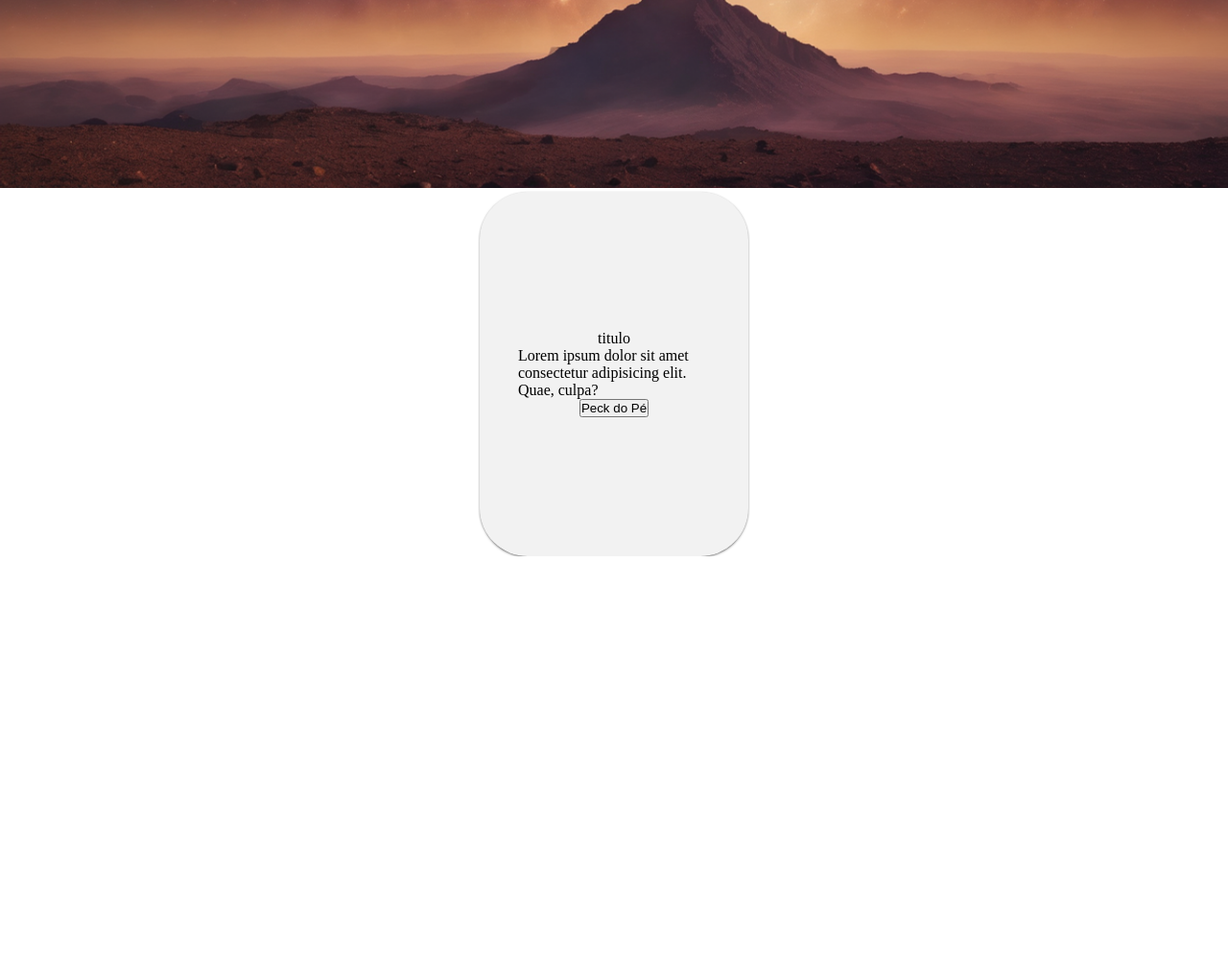
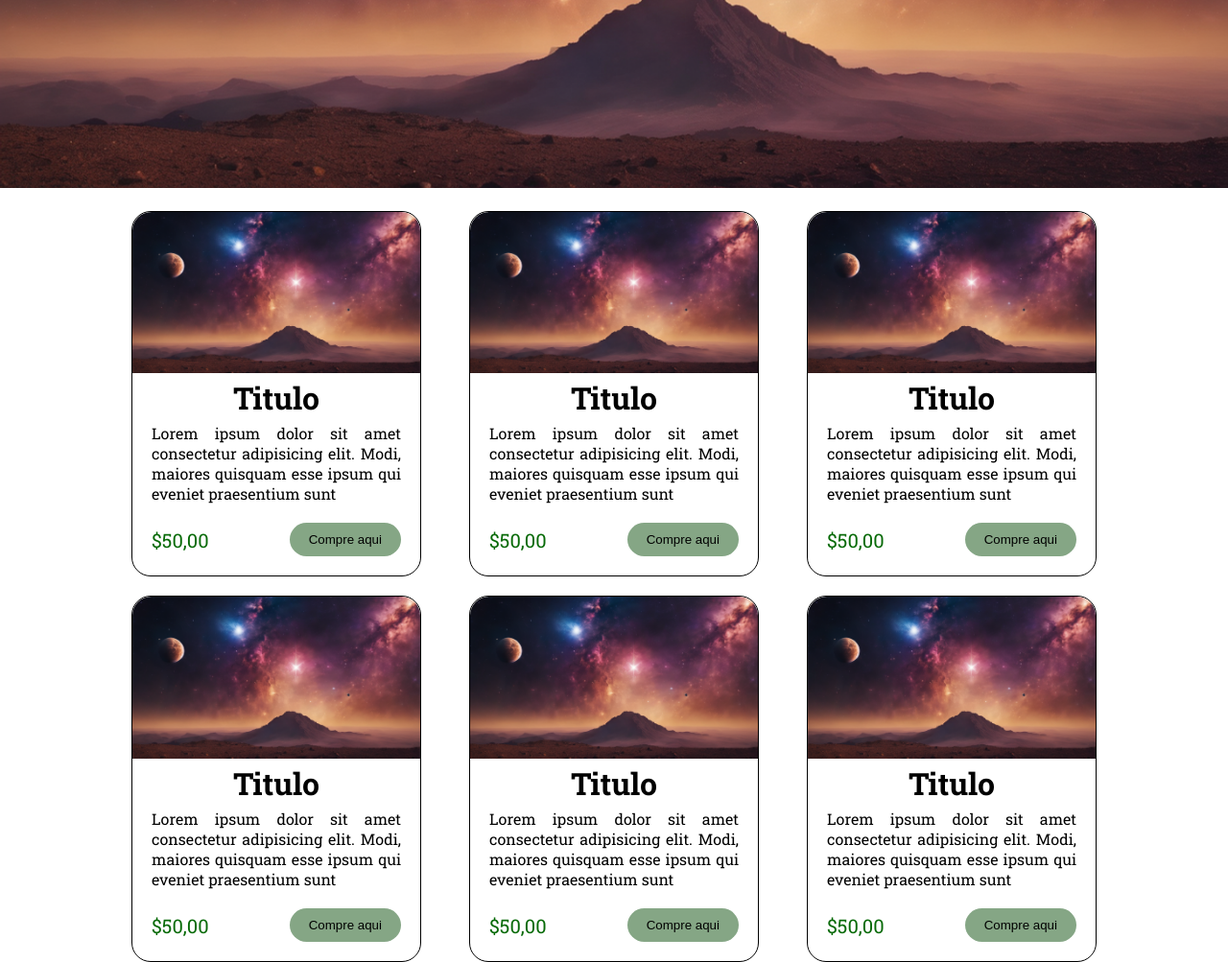
Before and after one commit to CrySamuel/ProjetoWeb, a PHP site: page / in a window 1280 px wide. Shown: the part 588-1591 px from the top of the page at 96% size. Before the commit the page ends 1168 px from the top, so only its background shows below. Run offline with PHP 8.4, Linux system fonts and the light colour scheme.

Commit message:
Criação Dos Cards Produtos Na Pag Principal

```diff
--- a/FrontEnd/index.html
+++ b/FrontEnd/index.html
@@ -1,23 +1,33 @@
 <!DOCTYPE html>
 <html lang="en">
+
 <head>
   <meta charset="UTF-8">
   <meta name="viewport" content="width=device-width, initial-scale=1.0">
   <title>Incio</title>
   <link rel="preconnect" hrecadastro.htmlf="https://fonts.googleapis.com">
   <link rel="preconnect" href="https://fonts.gstatic.com" crossorigin>
-  <link href="https://fonts.googleapis.com/css2?family=Montserrat:ital,wght@1,200;1,300;1,500&display=swap" rel="stylesheet">
+  <link href="https://fonts.googleapis.com/css2?family=Montserrat:ital,wght@1,200;1,300;1,500&display=swap"
+    rel="stylesheet">
   <link rel="preconnect" href="https://fonts.gstatic.com" crossorigin>
-  <link href="https://fonts.googleapis.com/css2?family=MedievalSharp&family=Montserrat:ital,wght@1,200;1,300;1,500&display=swap" rel="stylesheet">
+  <link
+    href="https://fonts.googleapis.com/css2?family=MedievalSharp&family=Montserrat:ital,wght@1,200;1,300;1,500&display=swap"
+    rel="stylesheet">
   <link rel="stylesheet" href="style/style.css">
-  <script src="JS/mobile-navbar.js" defer></script>
+  <link
+    href="https://fonts.googleapis.com/css2?family=Bebas+Neue&family=MedievalSharp&family=Merriweather:wght@300&family=Montserrat:ital,wght@1,200;1,300;1,500&display=swap"
+    rel="stylesheet">
+    <link rel="preconnect" href="https://fonts.googleapis.com%22%3E/
+  <link rel="preconnect" href="https://fonts.gstatic.com/" crossorigin>
+  <link href="https://fonts.googleapis.com/css2?family=Roboto+Slab:wght@400;500;600;700;800&display=swap" rel="stylesheet">
 </head>
+
 <body>
   <header>
     <nav>
       <div class="container">
         <a href="../FrontEnd/index.html" class="logo">Toca do Duende</a>
-          <input type="search" name="search-box" id="search-box" placeholder="Pesquisar...">
+        <input type="search" name="search-box" id="search-box" placeholder="Pesquisar...">
       </div>
       <div class="mobile-menu">
         <div class="line1"></div>
@@ -60,21 +70,105 @@
       <div class="auto-btn3"></div>
     </div>
 
-
   </section>
 
   <div class="cards">
     <div class="card">
-      <!-- <img src="../FrontEnd/Images/image.png" alt="produto1" class="produto1"> -->
-      <header class="titulo">
-        titulo
-      </header>
-      <div class="preace">
-        Lorem ipsum dolor sit amet consectetur adipisicing elit. Quae, culpa?
+      <div class="image-section">
+        <img src="../FrontEnd/Images/create an image 0.png" alt="" class="image-sec">
       </div>
-      <button class="btn">Peck do Pé</button>
+      <div class="text-section">
+        <h1>Titulo</h1>
+        <p>Lorem ipsum dolor sit amet consectetur adipisicing elit. Modi, maiores quisquam esse ipsum qui eveniet
+          praesentium sunt</p>
+
+        <div class="price" style="margin-top: 20px;">
+          <p>$50,00</p>
+          <button class="but">Compre aqui</button>
+        </div>
+      </div>
     </div>
-</div>
+    <div class="card">
+      <div class="image-section">
+        <img src="../FrontEnd/Images/create an image 0.png" alt="" class="image-sec">
+      </div>
+      <div class="text-section">
+        <h1>Titulo</h1>
+        <p>Lorem ipsum dolor sit amet consectetur adipisicing elit. Modi, maiores quisquam esse ipsum qui eveniet
+          praesentium sunt</p>
+
+        <div class="price" style="margin-top: 20px;">
+          <p>$50,00</p>
+          <button class="but">Compre aqui</button>
+        </div>
+      </div>
+    </div>
+    <div class="card">
+      <div class="image-section">
+        <img src="../FrontEnd/Images/create an image 0.png" alt="" class="image-sec">
+      </div>
+      <div class="text-section">
+        <h1>Titulo</h1>
+        <p>Lorem ipsum dolor sit amet consectetur adipisicing elit. Modi, maiores quisquam esse ipsum qui eveniet
+          praesentium sunt</p>
+
+        <div class="price" style="margin-top: 20px;">
+          <p>$50,00</p>
+          <button class="but">Compre aqui</button>
+        </div>
+      </div>
+    </div>
+
+  </div>
+  <div class="cards">
+    <div class="card">
+      <div class="image-section">
+        <img src="../FrontEnd/Images/create an image 0.png" alt="" class="image-sec">
+      </div>
+      <div class="text-section">
+        <h1>Titulo</h1>
+        <p>Lorem ipsum dolor sit amet consectetur adipisicing elit. Modi, maiores quisquam esse ipsum qui eveniet
+          praesentium sunt</p>
+
+        <div class="price" style="margin-top: 20px;">
+          <p>$50,00</p>
+          <button class="but">Compre aqui</button>
+        </div>
+      </div>
+    </div>
+    <div class="card">
+      <div class="image-section">
+        <img src="../FrontEnd/Images/create an image 0.png" alt="" class="image-sec">
+      </div>
+      <div class="text-section">
+        <h1>Titulo</h1>
+        <p>Lorem ipsum dolor sit amet consectetur adipisicing elit. Modi, maiores quisquam esse ipsum qui eveniet
+          praesentium sunt</p>
+
+        <div class="price" style="margin-top: 20px;">
+          <p>$50,00</p>
+          <button class="but">Compre aqui</button>
+        </div>
+      </div>
+    </div>
+    <div class="card">
+      <div class="image-section">
+        <img src="../FrontEnd/Images/create an image 0.png" alt="" class="image-sec">
+      </div>
+      <div class="text-section">
+        <h1>Titulo</h1>
+        <p>Lorem ipsum dolor sit amet consectetur adipisicing elit. Modi, maiores quisquam esse ipsum qui eveniet
+          praesentium sunt</p>
+
+        <div class="price" style="margin-top: 20px;">
+          <p>$50,00</p>
+          <button class="but">Compre aqui</button>
+        </div>
+      </div>
+    </div>
+
+  </div>
   <script src="../FrontEnd/script/pgprincipal.js"></script>
 </body>
+
 </html>
--- a/FrontEnd/style/style.css
+++ b/FrontEnd/style/style.css
@@ -109,32 +109,68 @@ section.slider{
 
 /* Card produtos */
 
-
-.cards {
-  display: flex;
-  justify-content: center;
+body{
+  height: 100vh;
+  font-family: 'Roboto Slab', serif;
 }
 
-.card {
+.cards{
+  display: flex;
+  gap: 50px;
+  justify-content: center;
+  margin-top: 20px;
+
+}
+.card{
+  background-color: white;
+  max-width: 300px;
   display: flex;
   flex-direction: column;
-  align-self: center;
   align-items: center;
-  justify-content: center;
-  box-shadow: 0px 1px 3px -1px #000;
-  padding: 40px;
-  width: 200px;
-  height: 300px;
-  border-radius: 50px;
-  background-color: #f2f2f2;
+  border-radius: 20px;
+  border: solid 1px black;
 }
-
-.prod
-
-.titulo {
-  margin-bottom: 5px;
-}
-
-.preace {
+.image-section{
+width: 100%;
 
 }
+.image-sec{
+ width: 100%;
+ border-top-right-radius: 20px;
+ border-top-left-radius: 20px;
+
+}
+.text-section{
+  display: flex;
+  flex-direction: column;
+  align-items: center;
+  padding-inline: 20px;
+}
+.text-section p{
+  margin-top: 5px;
+  text-align: justify;
+}
+.price{
+  display: flex;
+  justify-content: space-between;
+  width: 100%;
+
+}
+.price p{
+  font-size: 20px;
+  color: rgb(7, 106, 7);
+}
+.but{
+  border: none;
+  outline: none;
+  background-color: rgba(8, 75, 8, 0.491);
+  color: rgb(0, 0, 0);
+  padding: 10px 20px;
+  border-radius: 50px;
+  margin-bottom: 20px;
+  cursor: pointer;
+}
+.but:hover{
+  transition: .5s linear;
+  transform: scale(1.1);
+}
```
Also changed, not shown: FrontEnd/Images/image-removebg-preview.ico (added).
